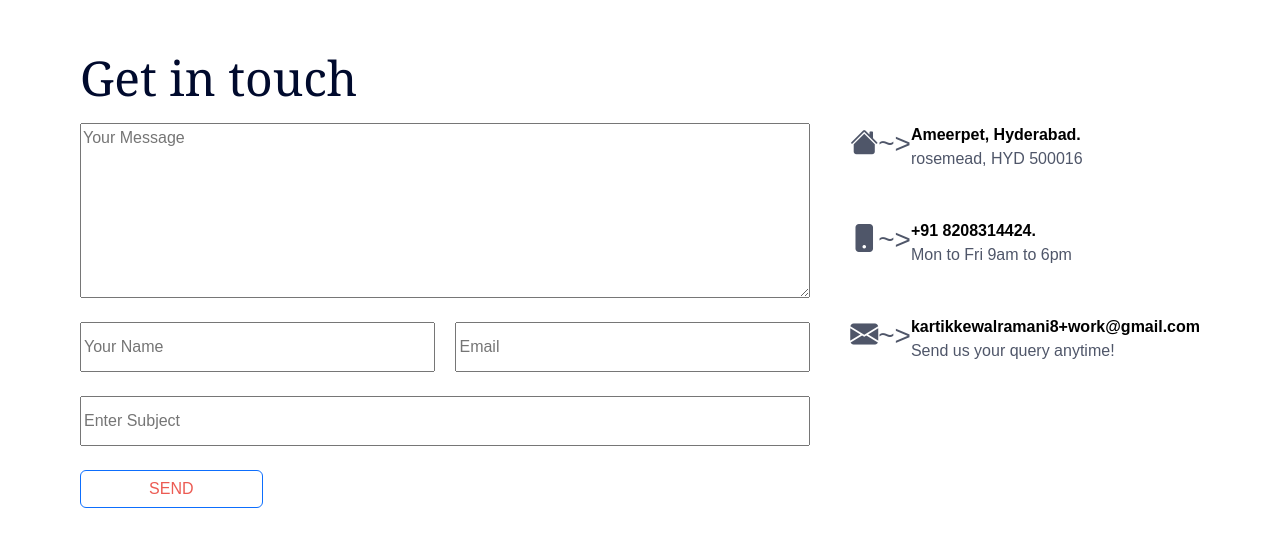
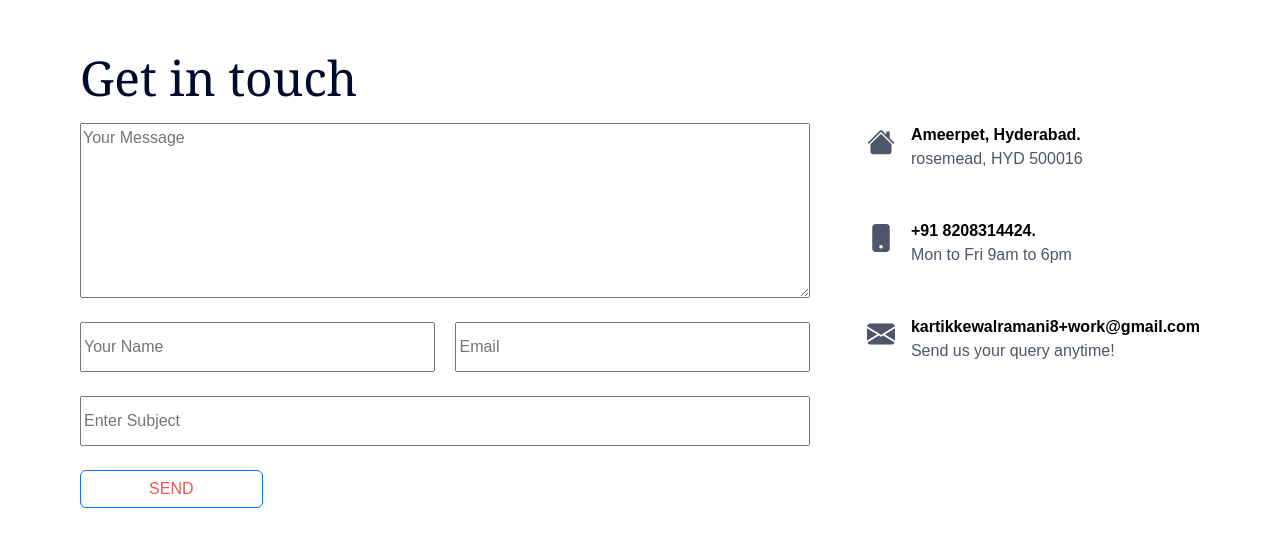
Before and after one commit to kartik-k3/My-Work, a website: page Portfolio/contact.html in a window 1280 px wide. Shown: the part 1220-1771 px from the top of the page. Drawn offline with nearby package versions, Linux system fonts and the light colour scheme.

Commit message:
Update contact.html

```diff
--- a/Portfolio/contact.html
+++ b/Portfolio/contact.html
@@ -75,15 +75,15 @@
             </form>
             <div>
                 <div class="CONinfo">
-                    <span class="bi bi-house-fill">~> </span>
+                    <span class="bi bi-house-fill me-3"></span>
                     <p><font color="black"><b>Ameerpet, Hyderabad.</b></font><br>rosemead, HYD 500016<br><br><br></p>
                 </div>
                 <div class="CONinfo">
-                    <span class="bi bi-phone-fill">~> </span>
+                    <span class="bi bi-phone-fill me-3"></span>
                     <p><font color="black"><b>+91 8208314424.</b></font><br>Mon to Fri 9am to 6pm<br><br><br></p>
                 </div>
                 <div class="CONinfo">
-                    <span class="bi bi-envelope-fill">~> </span>
+                    <span class="bi bi-envelope-fill me-3"></span>
                     <p><font color="black"><b>kartikkewalramani8+work@gmail.com</b></font><br>Send us your query anytime!</p>
                 </div>
             </div>
```
